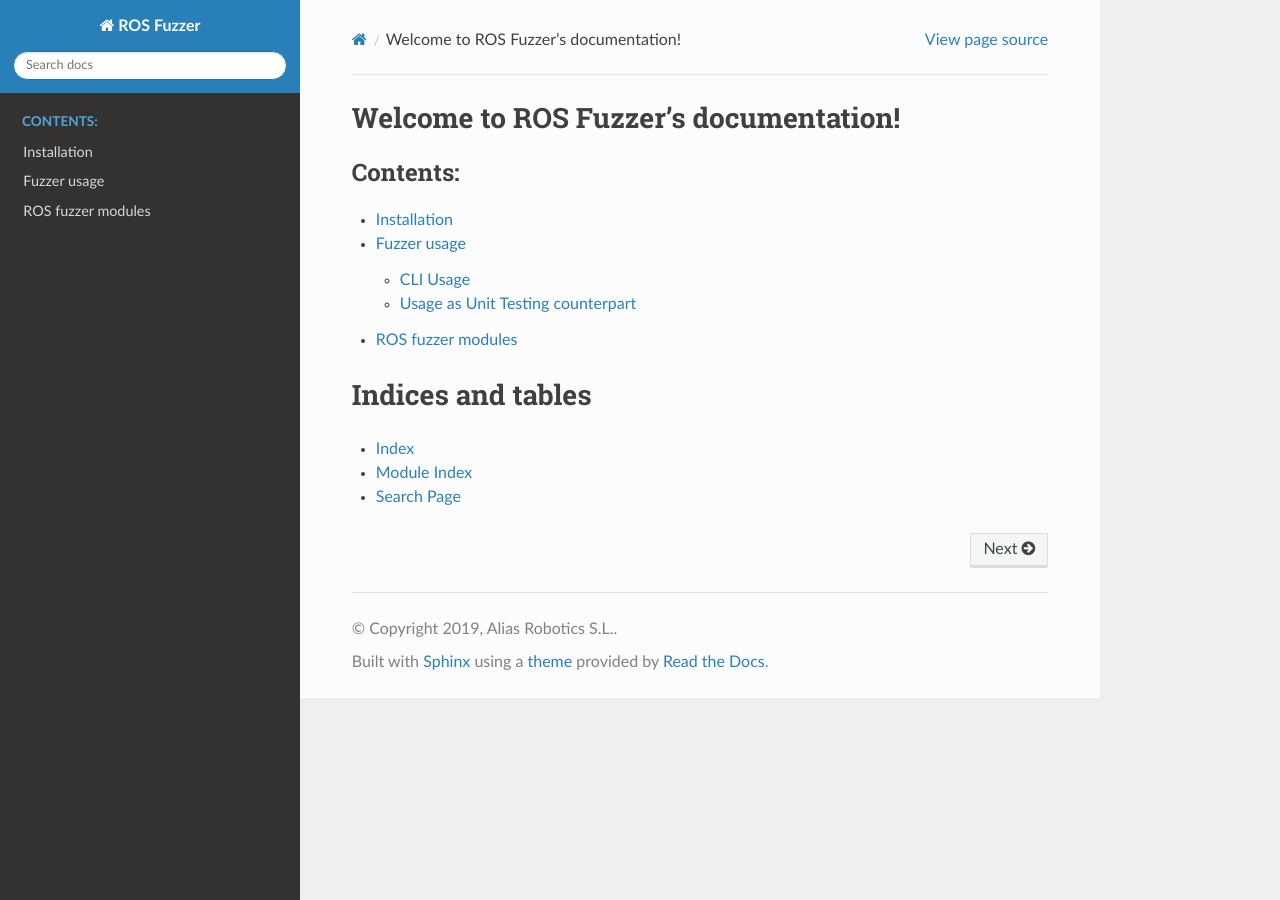
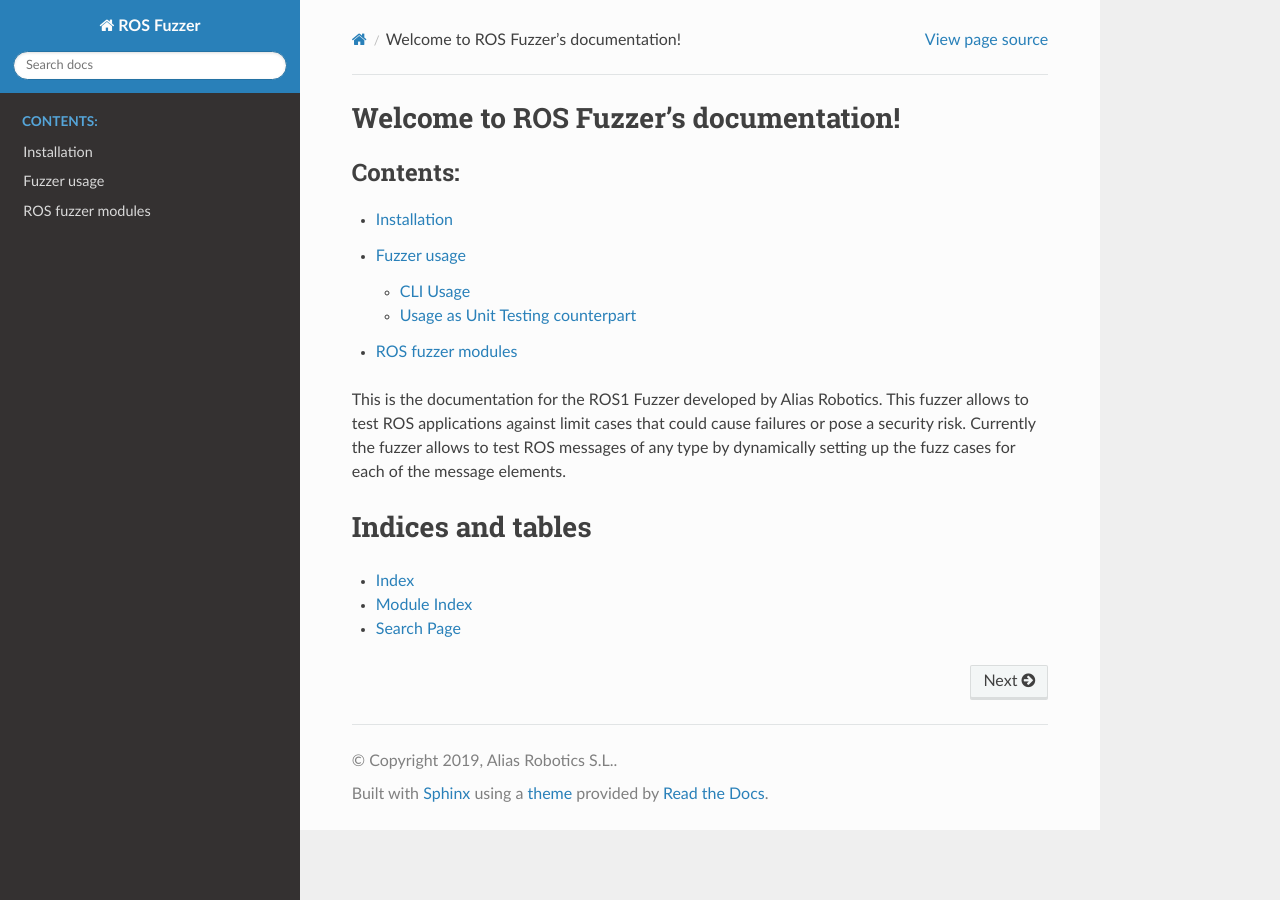
Before and after one commit to aliasrobotics/ros1_fuzzer, a Sphinx documentation site: the page built from docs/source/index.rst, in a window 1280 px wide. Built offline with Sphinx 7.4.7 and the Read the Docs theme 2.0.0, drawn with Linux system fonts in a browser that asks for light colours.

Commit message:
Update docs

```diff
--- a/docs/source/index.rst
+++ b/docs/source/index.rst
@@ -14,6 +14,11 @@ Welcome to ROS Fuzzer's documentation!
    usage
    module
 
+This is the documentation for the ROS1 Fuzzer developed by Alias Robotics.
+This fuzzer allows to test ROS applications against limit cases that could cause failures or pose a security risk.
+Currently the fuzzer allows to test ROS messages of any type by dynamically setting up the fuzz cases for each of the
+message elements.
+
 
 Indices and tables
 ==================
--- a/docs/source/install.rst
+++ b/docs/source/install.rst
@@ -1,5 +1,10 @@
 Installation
 ============
+
+.. toctree::
+   :maxdepth: 4
+   :caption: Contents:
+
 
 Install the ROS fuzzer by directly downloading from PyPi by calling
 
--- a/docs/source/module.rst
+++ b/docs/source/module.rst
@@ -4,7 +4,9 @@ ROS fuzzer modules
 ==================
 
 .. toctree::
-   :maxdepth: 4
+    :maxdepth: 4
+    :caption: Contents
+
 
 ..  automodule:: ros1_fuzzer.ros_basic_strategies
     :members:
--- a/docs/source/usage.rst
+++ b/docs/source/usage.rst
@@ -1,5 +1,9 @@
 Fuzzer usage
 ============
+
+.. toctree::
+   :maxdepth: 4
+   :caption: Contents:
 
 The fuzzer is able to work in a standalone manner, by calling it to fuzz a full message structure via CLI,
 or by designing custom tests tha fuzz or exclude different fields of the messages.
```
